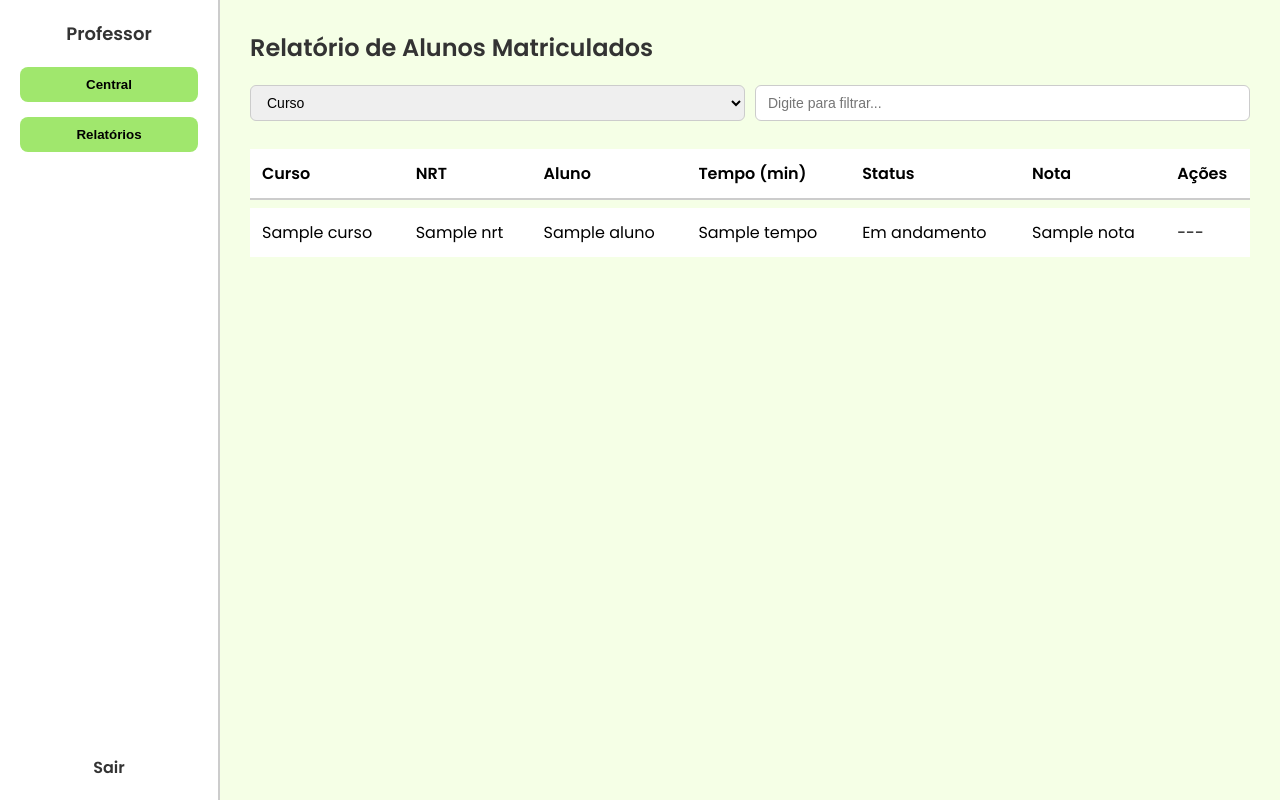
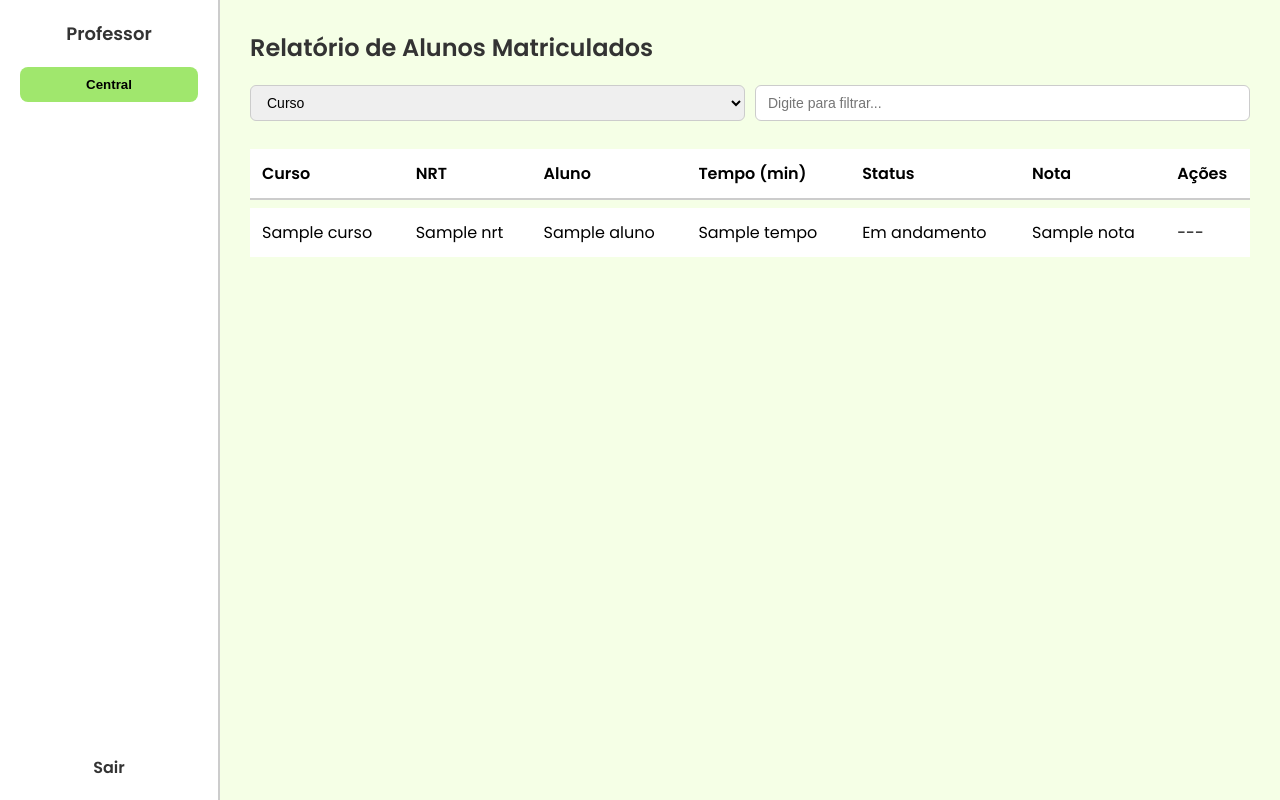
Before and after one commit to carloscll22/AMBIPAREAD, a Flask app: template templates/acompanhamento.html in a window 1280 px wide. Run offline with Flask 3, Linux system fonts and the light colour scheme; the template is opened without the code that fills it: most values are stand-ins (such as "Sample title", 1, 10 or a date in 2020).

Commit message:
Update acompanhamento.html

```diff
--- a/templates/acompanhamento.html
+++ b/templates/acompanhamento.html
@@ -68,7 +68,6 @@
   <div class="sidebar">
     <h2>Professor</h2>
     <button onclick="location.href='/'">Central</button>
-    <button onclick="location.href='/acompanhamento'">Relatórios</button>
     <a href="/logout" class="logout">Sair</a>
   </div>
 
```
